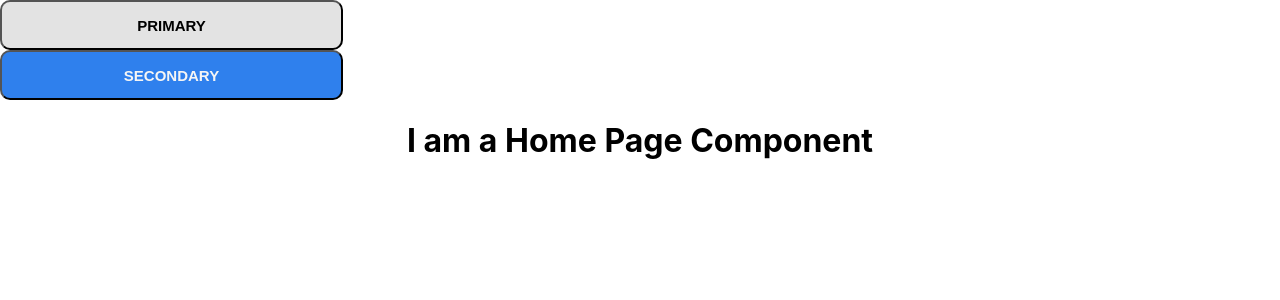
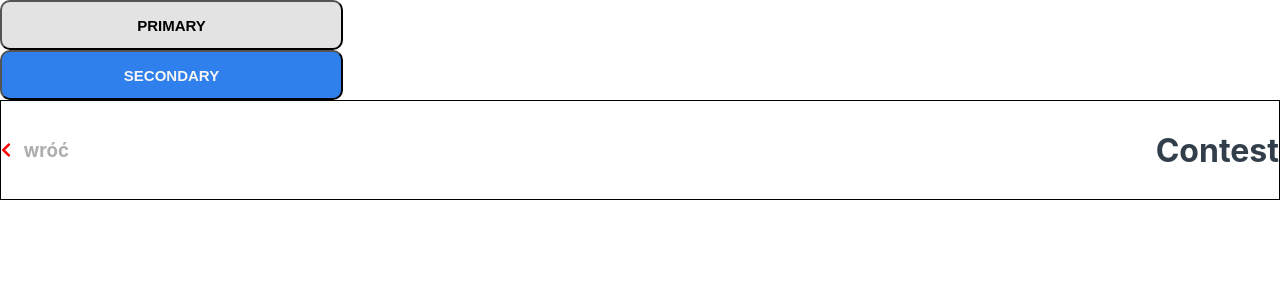
Before and after one commit to CC2021-WBL/GOOD-BOI-Application, a React (Create React App) app: page / in a window 1280 px wide. Shown: the top 300 px of the page. Built offline with nearby package versions, Linux system fonts and the light colour scheme.

Commit message:
work in progress

```diff
--- a/src/atoms/NavElement.js
+++ b/src/atoms/NavElement.js
@@ -1,11 +1,42 @@
 import { FontAwesomeIcon } from '@fortawesome/react-fontawesome';
 import {faChevronLeft} from '@fortawesome/free-solid-svg-icons';
+import styled from 'styled-components';
 
+
+const Element=styled.div`
+margin: 0;
+padding: 0;
+box-sizing: border-box;
+display: flex;
+justify-content: space-between;
+align-items: center;
+width: 100%;
+height: 100px;
+border: 1px solid black;
+/* *{margin:0} */
+h3{color:#AEAEAE;}
+h1{color:#323F4B}
+`
+const Wrapper=styled.div`
+height: 100%;
+width:68px;
+display:flex;
+align-items:center;
+justify-content: space-between;
+position: relative;
+
+.aaa{color:red;}
+`
 const NavElement = (props) => {
     return(
         <>
-            <FontAwesomeIcon icon={faChevronLeft} />
-            <h1>{props.text}</h1>
+        <Element>
+            <Wrapper>
+        <FontAwesomeIcon icon={faChevronLeft} className='aaa' />
+            <h3>wróć</h3>
+            </Wrapper>
+            <h1 color='#323F4B'>{props.text}</h1>
+            </Element>
         </>
     )
 }
--- a/src/components/pages/HomePage.js
+++ b/src/components/pages/HomePage.js
@@ -1,5 +1,8 @@
+import NavElement from "../../atoms/NavElement";
+
 const HomePage = () => {
-  return <h1>I am a Home Page Component</h1>;
+  // return <h1>I am a Home Page Component</h1>;
+  return <NavElement text ="Contest"/>
 };
 
 export default HomePage;
```
